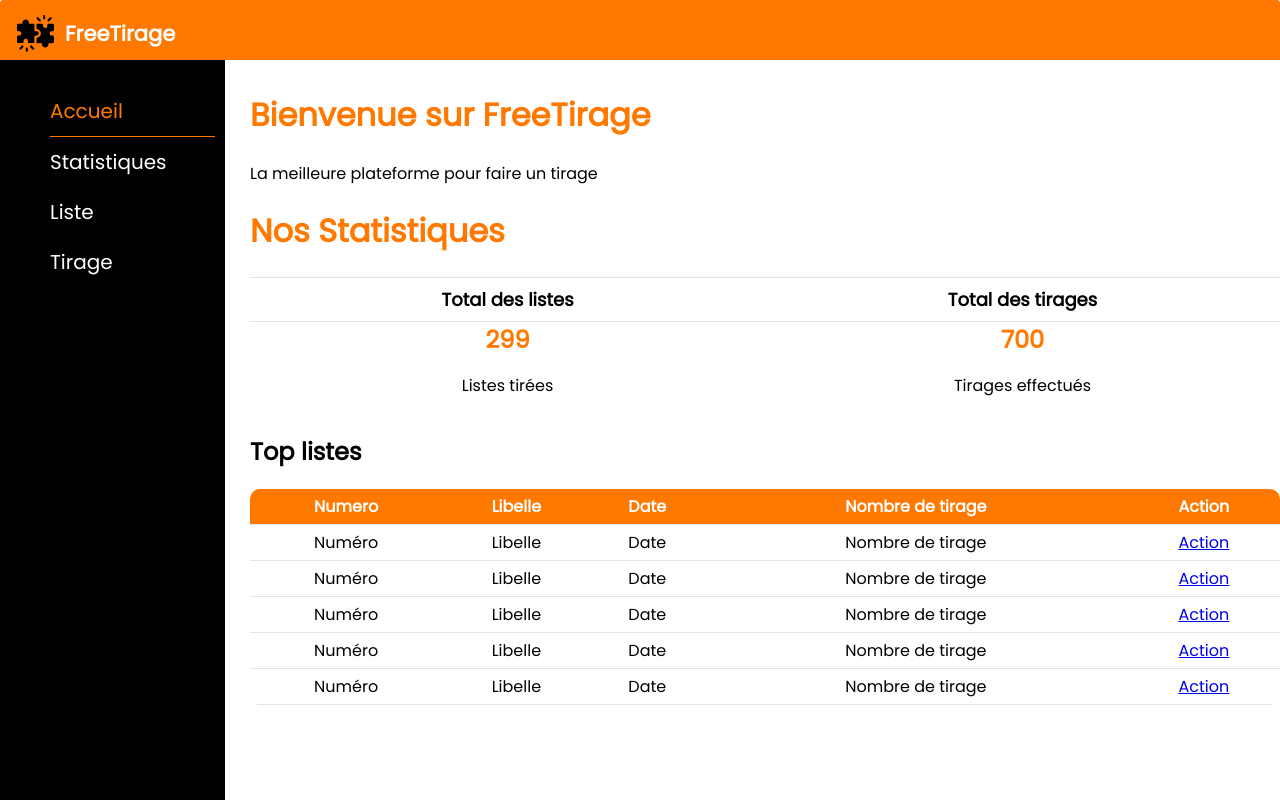
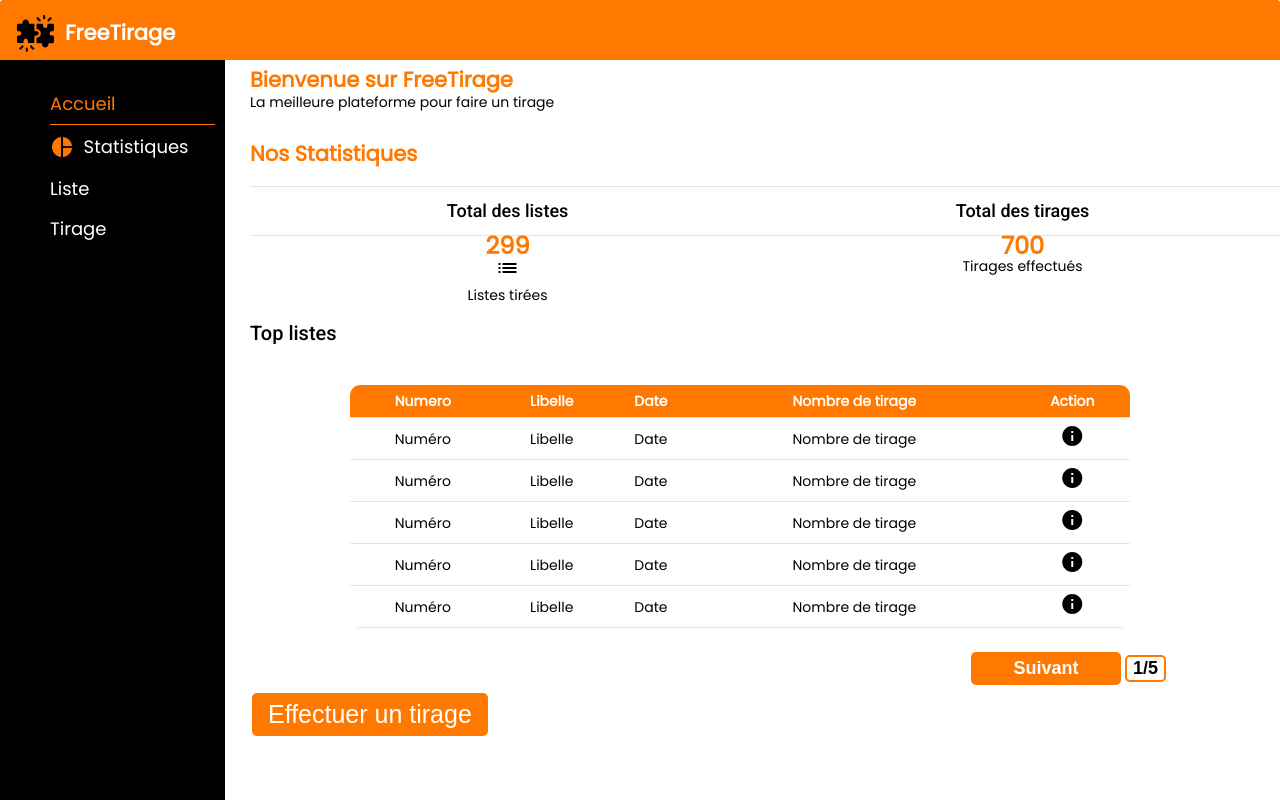
Before and after one commit to IvinoDev/FreeTirageFront-end, an Angular app: page /accueil in a window 1280 px wide. Built offline with nearby package versions, Linux system fonts and the light colour scheme.

Commit message:
some improvement

```diff
--- a/angular.json
+++ b/angular.json
@@ -28,6 +28,7 @@
               "src/assets"
             ],
             "styles": [
+              "./node_modules/@angular/material/prebuilt-themes/indigo-pink.css",
               "src/styles.scss"
             ],
             "scripts": []
@@ -96,6 +97,7 @@
               "src/assets"
             ],
             "styles": [
+              "./node_modules/@angular/material/prebuilt-themes/indigo-pink.css",
               "src/styles.scss"
             ],
             "scripts": []
--- a/package.json
+++ b/package.json
@@ -11,10 +11,12 @@
   "private": true,
   "dependencies": {
     "@angular/animations": "^14.0.0",
+    "@angular/cdk": "^14.2.1",
     "@angular/common": "^14.0.0",
     "@angular/compiler": "^14.0.0",
     "@angular/core": "^14.0.0",
     "@angular/forms": "^14.0.0",
+    "@angular/material": "^14.2.1",
     "@angular/platform-browser": "^14.0.0",
     "@angular/platform-browser-dynamic": "^14.0.0",
     "@angular/router": "^14.0.0",
--- a/src/app/app.component.html
+++ b/src/app/app.component.html
@@ -11,7 +11,7 @@
   <ul>
     <a  routerLink="accueil"
     routerLinkActive="active"><label>Accueil</label></a>
-    <a><label>Statistiques</label></a>
+    <a><label><mat-icon fontIcon="pie_chart"></mat-icon>&nbsp; Statistiques</label></a>
     <a href="#"><label>Liste</label></a>
     <a href="#"><label>Tirage</label></a>
   </ul>
--- a/src/app/app.component.scss
+++ b/src/app/app.component.scss
@@ -110,7 +110,7 @@ h1 {
 
 .left_menu label{
     position:relative;
-    font-size: 20px;
+    font-size: 18px;
     padding: 10px 24px;
     list-style: none;
     margin-left: 0px;
@@ -134,3 +134,8 @@ a {
     color: #FF7900;
     border-bottom: 1px solid #FF7900;
 }
+
+
+mat-icon {
+    color: #FF7900;
+}
--- /dev/null
+++ b/src/app/details-liste/details-liste.component.html
@@ -0,0 +1 @@
+<p>ceci est un test</p>
--- /dev/null
+++ b/src/app/details-liste/details-liste.component.ts
@@ -0,0 +1,15 @@
+import { Component, OnInit } from '@angular/core';
+
+@Component({
+  selector: 'app-details-liste',
+  templateUrl: './details-liste.component.html',
+  styleUrls: ['./details-liste.component.scss']
+})
+export class DetailsListeComponent implements OnInit {
+
+  constructor() { }
+
+  ngOnInit(): void {
+  }
+
+}
--- a/src/app/page-accueil/page-accueil.component.html
+++ b/src/app/page-accueil/page-accueil.component.html
@@ -1,10 +1,12 @@
 <div class="first_heading">
-    <h1>Bienvenue sur FreeTirage</h1>
+    <span>Bienvenue sur FreeTirage</span>
     <p>La meilleure plateforme pour faire un tirage</p>
+    <br>
+    <!-- <app-details-liste></app-details-liste> pour injecter un component-->
 </div>
 
 <div class="stats">
-    <h1 class="statistique">Nos Statistiques</h1>
+    <span class="statistique">Nos Statistiques</span>
     <div class="stats_main">
       <div class="stats-container">
         <div class="stat">
@@ -13,7 +15,7 @@
           </div>
           <div class="stat-body">
             <div class="number">299</div>
-            <div class="icon"></div>
+            <div class="icon"><mat-icon fontIcon="list"></mat-icon></div>
             <div class="text">
               <p>Listes tirées</p>
             </div>
@@ -37,7 +39,8 @@
 
 <div class="top_lists">
     <h2>Top listes</h2>
-    <div>
+    <br>
+    <div class="main_list">
         <table class="table align-middle">
             <thead>
               <tr>
@@ -54,28 +57,28 @@
                 <td>Libelle</td>
                 <td>Date</td>
                 <td>Nombre de tirage</td>
-                <td><a href="#">Action</a></td>
+                <td><a href="#"><mat-icon class='info' fontIcon="info"></mat-icon></a></td>
               </tr>
               <tr>
                 <td>Numéro</td>
                 <td>Libelle</td>
                 <td>Date</td>
                 <td>Nombre de tirage</td>
-                <td><a href="#">Action</a></td>
+                <td><a href="#"><mat-icon class='info' fontIcon="info"></mat-icon></a></td>
               </tr>
               <tr>
                 <td>Numéro</td>
                 <td>Libelle</td>
                 <td>Date</td>
                 <td>Nombre de tirage</td>
-                <td><a href="#">Action</a></td>
+                <td><a href="#"><mat-icon class='info' fontIcon="info"></mat-icon></a></td>
               </tr>
               <tr>
                 <td>Numéro</td>
                 <td>Libelle</td>
                 <td>Date</td>
                 <td>Nombre de tirage</td>
-                <td><a href="#">Action</a></td>
+                <td><a href="#"><mat-icon class='info' fontIcon="info"></mat-icon></a></td>
               </tr>
               <tr>
                 <td>Numéro</td>
@@ -83,10 +86,14 @@
                 <td>Date</td>
                 <td>Nombre de tirage</td>
                 <td>
-                  <a href="#">Action</a>
+                  <a href="#"><mat-icon class='info' fontIcon="info"></mat-icon></a>
                 </td>
               </tr>
             </tbody>
           </table>
     </div>
 </div>
+<br>
+<a href="#"><button class="button1">Suivant</button></a>
+<button class="button2">1/5</button>
+<a href="#"><button class="button3">Effectuer un tirage</button></a>
--- a/src/app/page-accueil/page-accueil.component.scss
+++ b/src/app/page-accueil/page-accueil.component.scss
@@ -1,7 +1,12 @@
-h1 {
-    color: #FF7900
+.first_heading span, .stats span {
+    color: #FF7900;
+    font-weight:800;
+    font-size: 21px;
 }
 
+.stats_main {
+    margin-top: 20px;
+}
 
 .stats_main h2 {
     display: inline-flex;
@@ -25,6 +30,12 @@ h1 {
     font-size: 18px;
     padding: 8px;
 }
+
+.top-lists h2 {
+    font-size: 14px;
+    padding: 8px;
+}
+
 
 .stat .number {
     color: #ff7900;
@@ -51,5 +62,71 @@ table.table.align-middle td {
     text-align: center;
 }
 table.table.align-middle th, table.table.align-middle td {
-    padding: 5px 0;
+    padding: 6px 0;
 }
+
+.main_list {
+    margin-left: 100px;
+    margin-right: 150px;
+}
+
+.top-lists {
+    padding-bottom: 50px;
+}
+
+.info {
+    color: black;
+}
+
+.info:hover {
+    color: #FF7900;
+}
+
+.button1 {
+    color: white;
+    background-color: #FF7900;
+    text-align: center;
+    font-size: 18px;
+    border-radius: 5px;
+    border: none;
+    cursor: pointer;
+    transition-duration: 0.4s;
+    width: 150px;
+    font-weight: 600;
+    margin: 4px 2px;
+    padding: 6px 16px;
+    position: relative;
+    margin-left: 70%;
+
+}
+
+.button2 {
+    background-color: white;
+    color: black;
+    border: 2px solid #FF7900;
+    font-size: 18px;
+    text-align: center;
+    border-radius: 5px;
+    font-weight: 600;
+    margin: 4px 2px;
+}
+
+.button3 {
+    color: white;
+        background-color: #FF7900;
+        text-align: center;
+        font-size: 25px;
+        border-radius: 5px;
+        border: none;
+        cursor: pointer;
+        font-weight: 500;
+        transition-duration: 0.4s;
+        margin: 4px 2px;
+        padding: 7px 16px;
+}
+
+.button1:hover, .button3:hover {
+    background-color: #000000;
+    color: white;
+    box-shadow: 0 12px 16px 0 rgba(0, 0, 0, 0.24), 0 17px 50px 0 rgba(0, 0, 0, 0.19);
+}
--- a/src/index.html
+++ b/src/index.html
@@ -6,8 +6,11 @@
   <base href="/">
   <meta name="viewport" content="width=device-width, initial-scale=1">
   <link rel="icon" type="image/x-icon" href="favicon.png">
+  <link rel="preconnect" href="https://fonts.gstatic.com">
+  <link href="https://fonts.googleapis.com/css2?family=Roboto:wght@300;400;500&display=swap" rel="stylesheet">
+  <link href="https://fonts.googleapis.com/icon?family=Material+Icons" rel="stylesheet">
 </head>
-<body>
+<body class="mat-typography">
   <app-root></app-root>
 </body>
 </html>
--- a/src/styles.scss
+++ b/src/styles.scss
@@ -12,6 +12,10 @@ body{
     padding: 0;
 }
 
-h1, h2 {
-    font-weight: bold;
+h2 {
+    font-size: 20px;
 }
+
+
+html, body { height: 100%; }
+body { margin: 0; font-family: Roboto, "Helvetica Neue", sans-serif; }
```
Also changed, not shown: src/app/app.module.ts (+7 -1 lines), src/app/details-liste/details-liste.component.scss (added), 2 other files (tests, documents, lock files or other folders).
